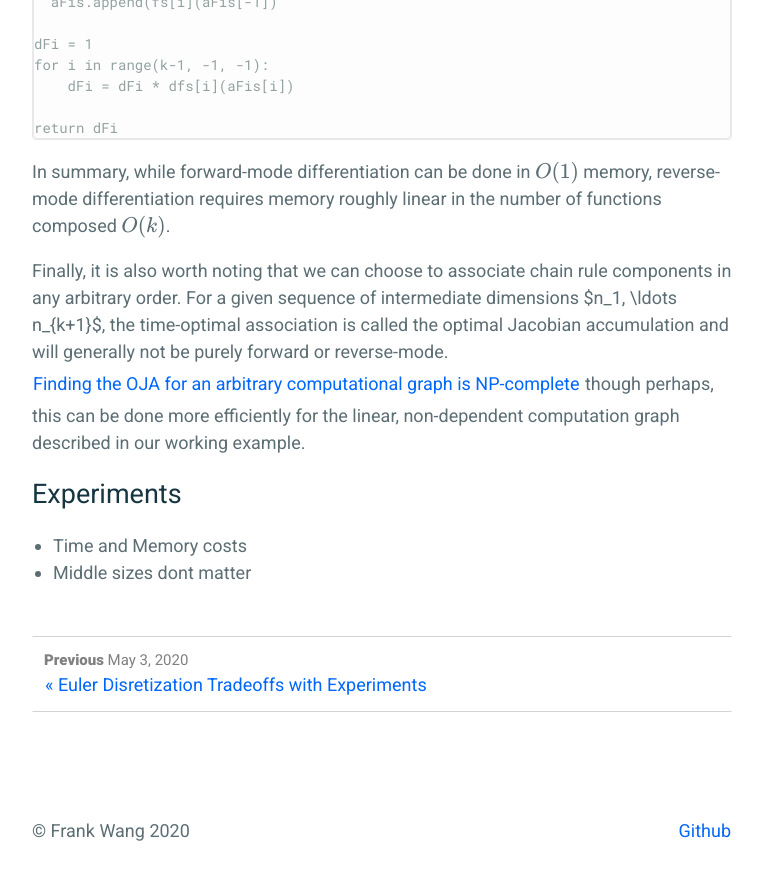
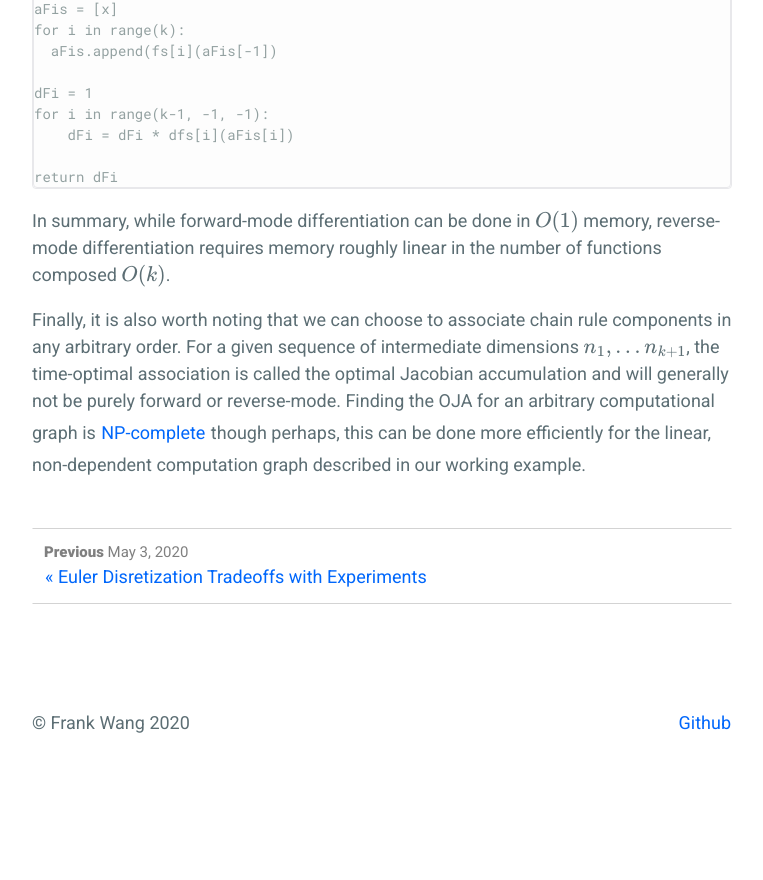
Before and after one commit to frankwang95/frankwang95.github.io, a Jekyll site: the page built from _posts/2020-05-05-fwd-vs-reverse-mode-autodiff.md, in a window 1280 px wide and 900 px high, scrolled down 2097 px. Shown: the top 880 px of the window, without its empty margins (258-1021 px from the left). Built offline with Jekyll 4.4.1, drawn with Linux system fonts in a browser that asks for light colours; formulas are drawn with MathJax 3; after the commit the page ends 2938 px from its top, so only the background shows below that; some of the changed text lies outside the part shown.

Commit message:
Formatting cleanups.

```diff
--- a/_posts/2020-05-05-fwd-vs-reverse-mode-autodiff.md
+++ b/_posts/2020-05-05-fwd-vs-reverse-mode-autodiff.md
@@ -58,10 +58,4 @@ return dFi
 
 In summary, while forward-mode differentiation can be done in $$O(1)$$ memory, reverse-mode differentiation requires memory roughly linear in the number of functions composed $$O(k)$$.
 
-Finally, it is also worth noting that we can choose to associate chain rule components in any arbitrary order. For a given sequence of intermediate dimensions $n_1, \ldots n_{k+1}$, the time-optimal association is called the optimal Jacobian accumulation and will generally not be purely forward or reverse-mode. [Finding the OJA for an arbitrary computational graph is NP-complete](http://citeseerx.ist.psu.edu/viewdoc/download?doi=10.1.1.320.5665&rep=rep1&type=pdf) though perhaps, this can be done more efficiently for the linear, non-dependent computation graph described in our working example.
-
-
-# Experiments
-
-* Time and Memory costs
-* Middle sizes dont matter
+Finally, it is also worth noting that we can choose to associate chain rule components in any arbitrary order. For a given sequence of intermediate dimensions $$n_1, \ldots n_{k+1}$$, the time-optimal association is called the optimal Jacobian accumulation and will generally not be purely forward or reverse-mode. Finding the OJA for an arbitrary computational graph is [NP-complete](http://citeseerx.ist.psu.edu/viewdoc/download?doi=10.1.1.320.5665&rep=rep1&type=pdf) though perhaps, this can be done more efficiently for the linear, non-dependent computation graph described in our working example.
```
Also changed, not shown: other parts of _posts/2020-05-05-fwd-vs-reverse-mode-autodiff.md (+2 -2 lines).
